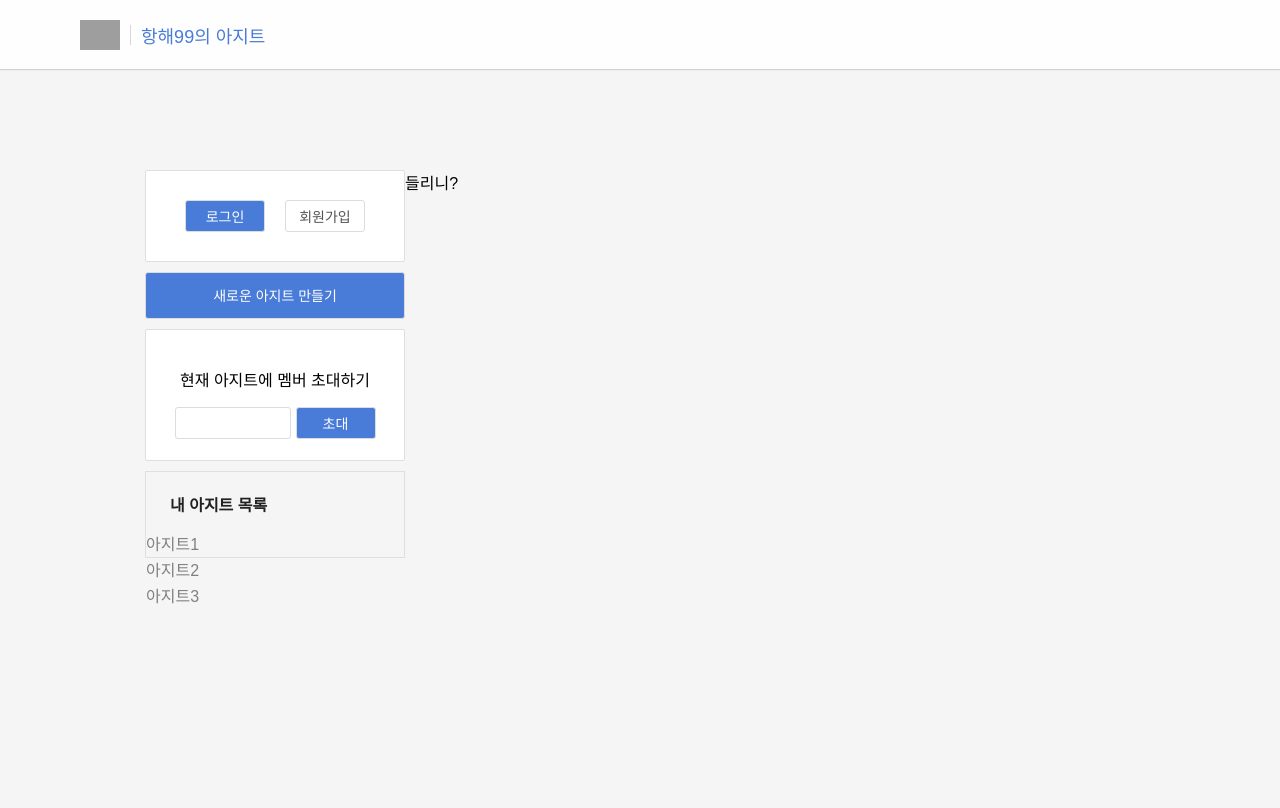
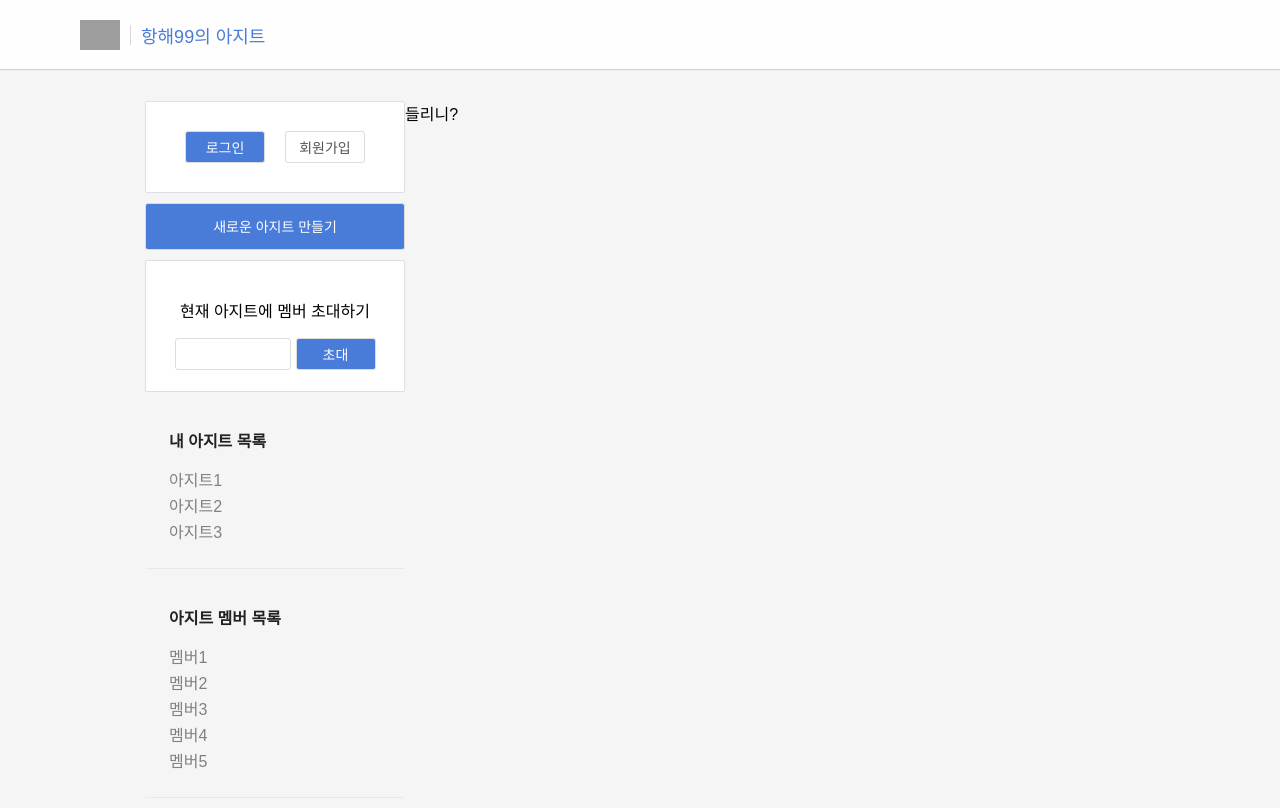
Before and after one commit to DahyeJang/agit-clone-FE, a React (Create React App) app: page / in a window 1280 px wide. Shown: the top 808 px of the page. Built offline with nearby package versions, Linux system fonts and the light colour scheme; grey boxes are pictures that could not be loaded.

Commit message:
feat: 메인 레이아웃 진행중 2

```diff
--- a/src/pages/Main.js
+++ b/src/pages/Main.js
@@ -32,14 +32,24 @@ const Main = () => {
             </Button>
           </div>
         </StInvite>
-        <StAgitList2>
+        <StAgitList>
           <StSubject>내 아지트 목록</StSubject>
           <Stlist>
             <li>아지트1</li>
             <li>아지트2</li>
             <li>아지트3</li>
           </Stlist>
-        </StAgitList2>
+        </StAgitList>
+        <StAgitList>
+          <StSubject>아지트 멤버 목록</StSubject>
+          <Stlist>
+            <li>멤버1</li>
+            <li>멤버2</li>
+            <li>멤버3</li>
+            <li>멤버4</li>
+            <li>멤버5</li>
+          </Stlist>
+        </StAgitList>
       </StLeft>
       <StRight>들리니?</StRight>
     </>
@@ -101,11 +111,14 @@ const StlistFrame = styled.div`
   border-bottom: 1px solid #e9e9e9;
 `;
 
-const StAgitList2 = styled.div`
+const StAgitList = styled.div`
   margin-top: 10px;
-  border: 1px solid #dcdfe4;
-  /* border-radius: 2px;
-  display: flex; */
+  //border: 1px solid #dcdfe4;
+  border-bottom: 1px solid #e9e9e9;
+  border-radius: 2px;
+  padding: 10px 10px 22px 24px;
+
+  /* display: flex; */
   //justify-content: center;
   //align-items: flex-start;
   //align-content: center;
@@ -116,16 +129,15 @@ const StAgitList2 = styled.div`
 `;
 
 const StSubject = styled.p`
-  padding-left: 24px;
   color: #222;
   font-weight: 700;
-  margin-top: 20px;
 `;
 
-const Stlist = styled.li`
+const Stlist = styled.ul`
   height: 25px;
   line-height: 26px;
   color: #808080;
+  display: contents;
 `;
 
 export default Main;
--- a/src/shared/GlobalStyle.js
+++ b/src/shared/GlobalStyle.js
@@ -21,7 +21,7 @@ body {
   width: 100vw;
   height: 100vh;
   //box-sizing: border-box;
-  padding: 69px 0 0 0;
+  padding: 0;
   margin: 0;
   text-decoration: none;
   outline : none;
```
